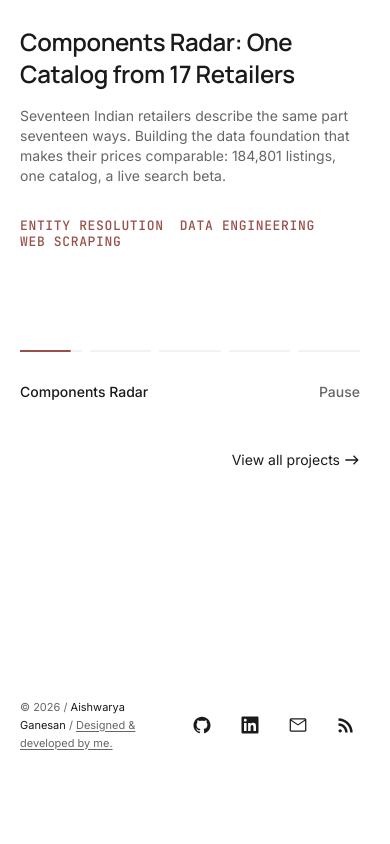
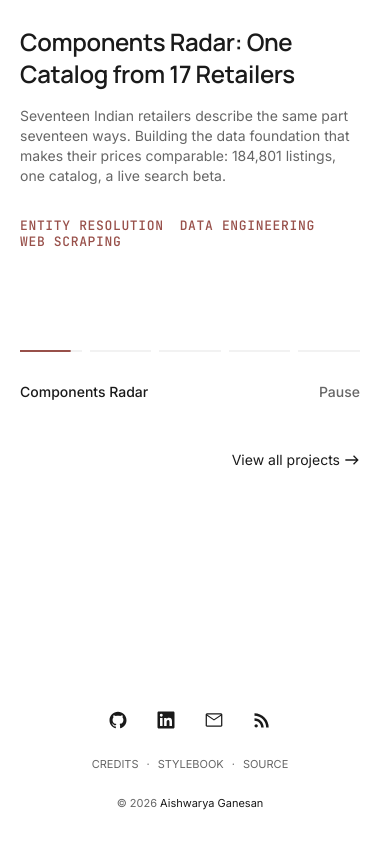
Before and after one commit to 95-ag/ag-portfolio, a Next.js app: page / in a window 390 px wide. Shown: the part 911-1755 px from the top of the page. Before the commit the page ends 1687 px from the top, so only its background shows below. Built offline with nearby package versions, Linux system fonts and the light colour scheme.

Commit message:
feat: rebuild the footer as copyright, icons and credits/stylebook/source on the 1440 box

```diff
--- a/src/app/design-system/sections/components.tsx
+++ b/src/app/design-system/sections/components.tsx
@@ -195,7 +195,7 @@ export function ComponentsSections() {
           id="shell-footer"
           name="Footer"
           source="@/components/shell/footer"
-          description="Site-wide footer: copyright, repo link, social and feed icons. Full-width, in document flow."
+          description="Site-wide footer on the 1440 box: © year and name, the social and feed icons, and Credits · Stylebook · Source. One row from md; stacked icons, links, © on phones. In document flow."
         >
           <ChromeFrame inert>
             <Footer />
--- a/src/components/shell/footer.tsx
+++ b/src/components/shell/footer.tsx
@@ -1,39 +1,42 @@
+import Link from "next/link";
 import { GitHubIcon } from "@/components/icons/brands/github";
 import { LinkedInIcon } from "@/components/icons/brands/linkedin";
 import { MailIcon } from "@/components/icons/material/mail";
 import { RssFeedIcon } from "@/components/icons/material/rss-feed";
 import { Container } from "@/components/layout/container";
+import { AUTHOR_NAME } from "@/lib/site";
 
+const ICON_LINK =
+  "flex h-11 w-11 items-center justify-center text-[var(--ink)] motion-safe:transition-[color,transform] motion-safe:duration-[var(--duration-fast)] hover:scale-110 hover:text-[var(--accent)] motion-reduce:hover:scale-100";
+const TEXT_LINK =
+  "flex h-11 items-center motion-safe:transition-[color] motion-safe:duration-[var(--duration-fast)] hover:text-[var(--ink)]";
+// support-meta's one local responsive override (DESIGN.md → Typography): 11/18 on phones, 15/24 from md.
+const FOOTER_TEXT =
+  "support-meta [font-size:11px] [line-height:18px] md:[font-size:15px] md:[line-height:24px]";
+
+// On the 1440 box: © and the name at its left edge, the icons centred, Credits · Stylebook · Source ending at its right edge —
+// level with the page name and the nav. Phones stack icons, links, then ©.
 export function Footer() {
   const year = new Date().getFullYear();
 
   return (
-    <footer className="mt-[var(--spacing-4xl)] py-[var(--spacing-lg)]">
-      <Container>
-        <div className="flex items-center justify-between gap-[var(--spacing-md)]">
-          {/* Left: copyright + name + repo link */}
-          <p className="support-meta min-w-0 [font-size:11px] [line-height:18px] md:[font-size:15px] md:[line-height:24px]">
-            <span>© {year} / </span>
-            <span className="text-[var(--ink)]">Aishwarya Ganesan</span>
-            <span> / </span>
-            <a
-              href="https://github.com/95-ag/ag-portfolio"
-              target="_blank"
-              rel="noopener noreferrer"
-              className="underline underline-offset-2 motion-safe:transition-[color] motion-safe:duration-[var(--duration-fast)] hover:text-[var(--ink)]"
-            >
-              Designed &amp; developed by me.
-            </a>
+    <footer className="mt-[var(--spacing-4xl)] pt-[var(--spacing-lg)] pb-[var(--spacing-xl)] md:py-[var(--spacing-lg)]">
+      <Container width="cap">
+        <div className="flex flex-col items-center md:grid md:grid-cols-[1fr_auto_1fr] md:gap-[var(--spacing-md)]">
+          <p
+            className={`${FOOTER_TEXT} order-3 min-w-0 max-md:mt-[var(--spacing-sm)] md:order-none md:justify-self-start`}
+          >
+            <span>© {year} </span>
+            <span className="text-[var(--ink)]">{AUTHOR_NAME}</span>
           </p>
 
-          {/* Right: social icons */}
-          <div className="-mr-[var(--spacing-sm)] flex shrink-0 items-center gap-[var(--spacing-xs)]">
+          <div className="order-1 flex items-center gap-[var(--spacing-xs)] md:order-none">
             <a
               href="https://github.com/95-ag"
               target="_blank"
               rel="noopener noreferrer"
               aria-label="GitHub profile"
-              className="flex h-11 w-11 items-center justify-center text-[var(--ink)] motion-safe:transition-[color,transform] motion-safe:duration-[var(--duration-fast)] hover:scale-110 hover:text-[var(--accent)] motion-reduce:hover:scale-100"
+              className={ICON_LINK}
             >
               <GitHubIcon size={20} />
             </a>
@@ -42,25 +45,43 @@ export function Footer() {
               target="_blank"
               rel="noopener noreferrer"
               aria-label="LinkedIn profile"
-              className="flex h-11 w-11 items-center justify-center text-[var(--ink)] motion-safe:transition-[color,transform] motion-safe:duration-[var(--duration-fast)] hover:scale-110 hover:text-[var(--accent)] motion-reduce:hover:scale-100"
+              className={ICON_LINK}
             >
               <LinkedInIcon size={20} />
             </a>
             <a
               href="mailto:aishwarya.workbench@gmail.com"
               aria-label="Send email"
-              className="flex h-11 w-11 items-center justify-center text-[var(--ink)] motion-safe:transition-[color,transform] motion-safe:duration-[var(--duration-fast)] hover:scale-110 hover:text-[var(--accent)] motion-reduce:hover:scale-100"
+              className={ICON_LINK}
             >
               <MailIcon size={20} />
             </a>
-            <a
-              href="/rss.xml"
-              aria-label="RSS feed"
-              className="flex h-11 w-11 items-center justify-center text-[var(--ink)] motion-safe:transition-[color,transform] motion-safe:duration-[var(--duration-fast)] hover:scale-110 hover:text-[var(--accent)] motion-reduce:hover:scale-100"
-            >
+            <a href="/rss.xml" aria-label="RSS feed" className={ICON_LINK}>
               <RssFeedIcon size={20} />
             </a>
           </div>
+
+          <nav
+            aria-label="Site"
+            className={`${FOOTER_TEXT} order-2 flex items-center gap-[var(--spacing-sm)] uppercase md:order-none md:justify-self-end`}
+          >
+            <Link href="/credits" className={TEXT_LINK}>
+              Credits
+            </Link>
+            <span aria-hidden="true">·</span>
+            <Link href="/design-system" className={TEXT_LINK}>
+              Stylebook
+            </Link>
+            <span aria-hidden="true">·</span>
+            <a
+              href="https://github.com/95-ag/ag-portfolio"
+              target="_blank"
+              rel="noopener noreferrer"
+              className={TEXT_LINK}
+            >
+              Source
+            </a>
+          </nav>
         </div>
       </Container>
     </footer>
```
